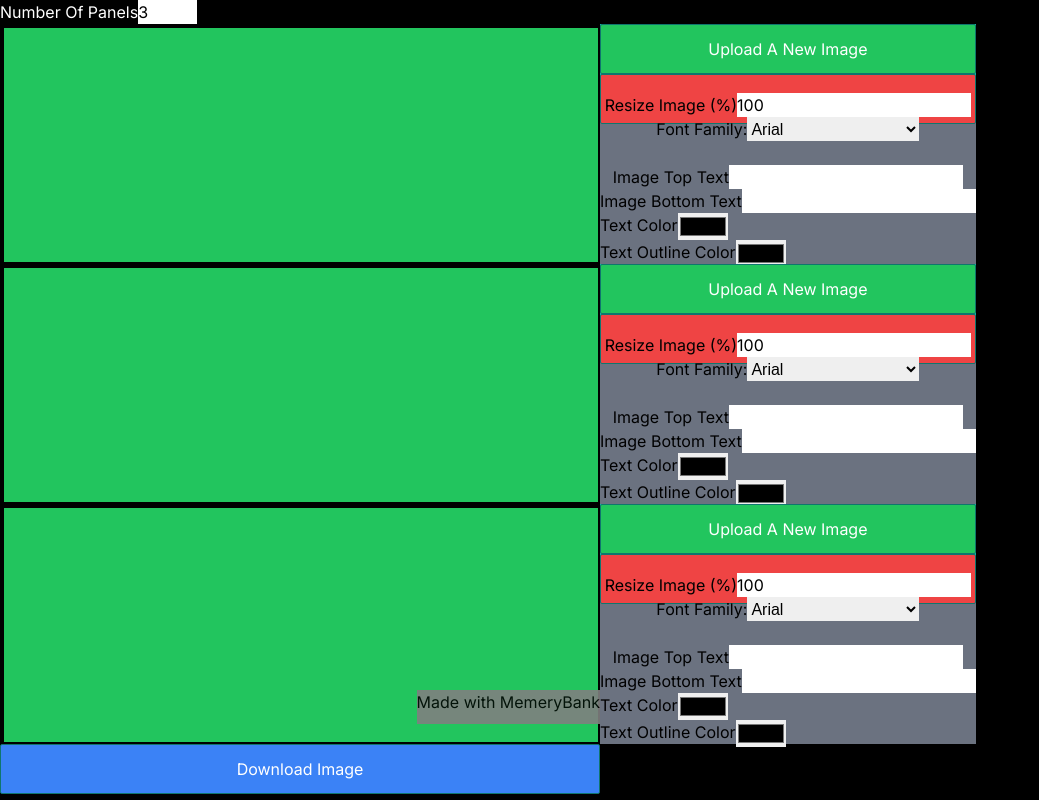
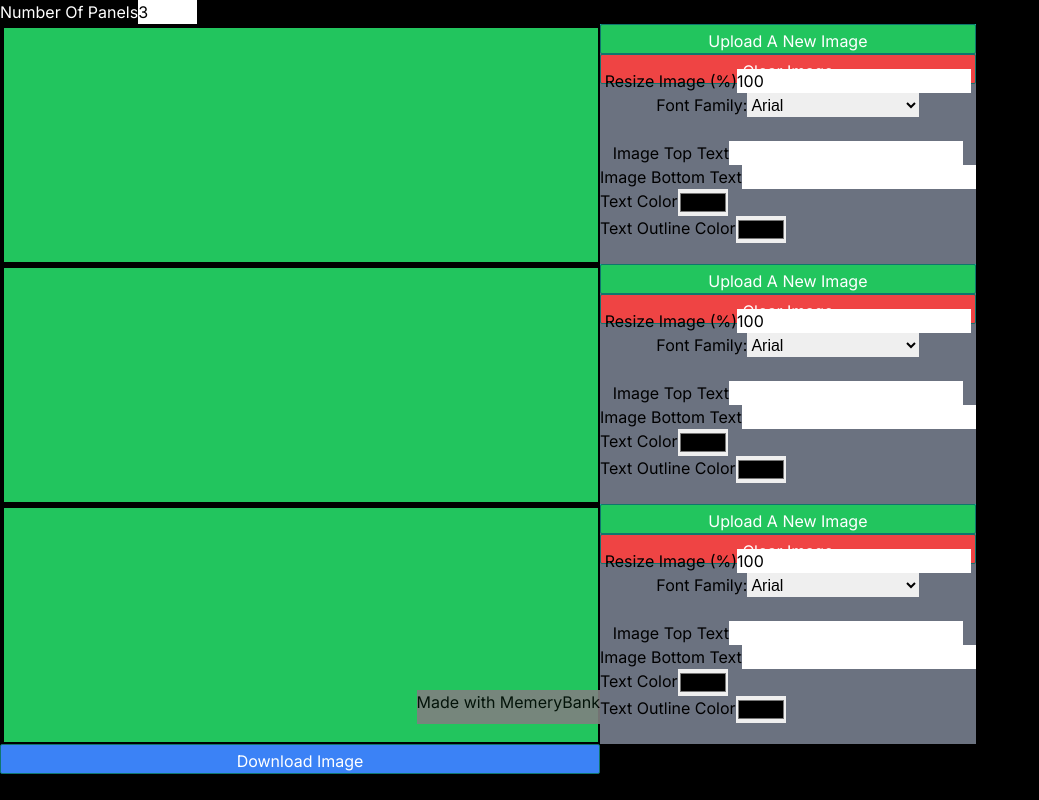
Before and after one commit to David-Mullally/memery_bank, a Next.js app: page / in a window 1280 px wide. Shown: the whole page, without its empty margins (0-1039 px from the left). Built offline with nearby package versions, Linux system fonts and the light colour scheme.

Commit message:
adjust sizes

```diff
--- a/src/app/components/EditImageComponent.tsx
+++ b/src/app/components/EditImageComponent.tsx
@@ -102,7 +102,7 @@ const EditImageComponent: FC<EditImageComponentProps> = ({ memePanelNum }) => {
   };
 
   return (
-    <div className="flex flex-col bg-gray-500 h-[70%] justify-center">
+    <div className="flex flex-col bg-gray-500 h-[90%] justify-center content-center">
       <div className="flex justify-center">
         Resize Image (%)
         <input
--- a/src/app/components/inputComponents/button.tsx
+++ b/src/app/components/inputComponents/button.tsx
@@ -36,7 +36,7 @@ const ButtonComponent: FC<ButtonComponentProps> = ({
     <button
       className={cn(
         buttonStyle().className,
-        "px-2 py-1 rounded-sm border-[1px] border-teal-700 transition-all h-[50px] w-[100%]"
+        "px-2 py-1 rounded-sm border-[1px] border-teal-700 transition-all h-[30px] w-[100%]"
       )}
       onClick={onClick}
     >
--- a/src/app/components/inputComponents/memeButtonsComponent.tsx
+++ b/src/app/components/inputComponents/memeButtonsComponent.tsx
@@ -67,7 +67,7 @@ const MemeButtonsComponent: FC<MemeButtonsComponentProps> = ({
     setUploadHidden(false);
   };
   return (
-    <div className="bg-teal-500 h-[30%]">
+    <div className="bg-teal-500 h-[10%]">
       {uploadHidden ? (
         <ButtonComponent
           buttonType="UPLOAD"
```
